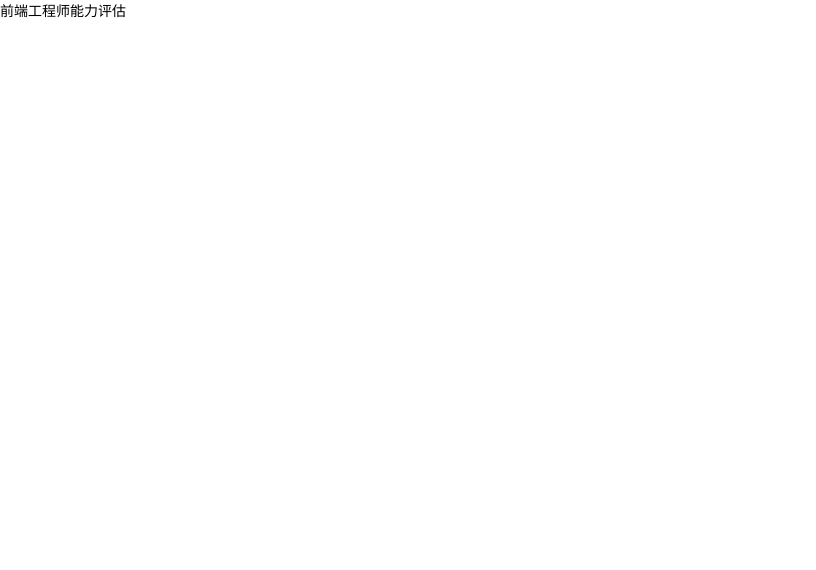
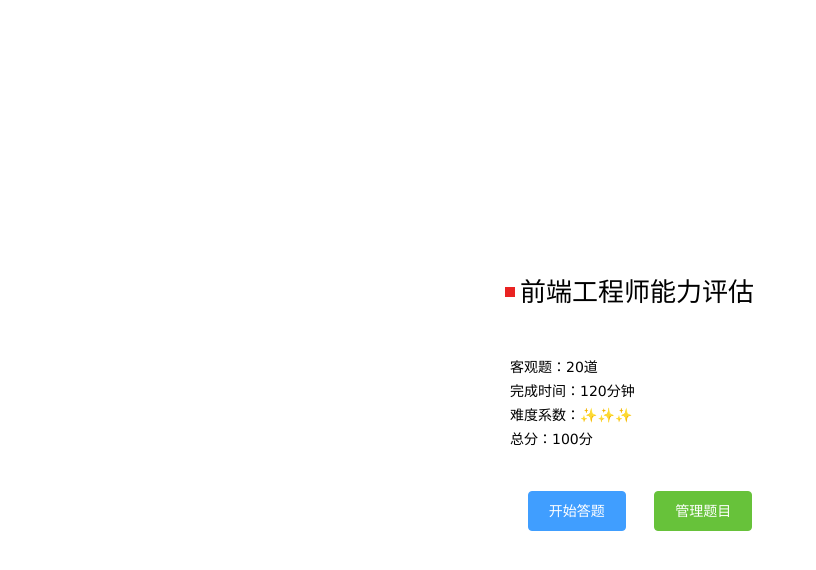
Before and after one commit to MrGuang123/answer-project, a Vue app: page / in a window 1280 px wide. Shown: the top 570 px of the page, without its empty margins (0-816 px from the left). Built offline with nearby package versions, Linux system fonts and the light colour scheme.

Commit message:
index complete, cancel eslint

```diff
--- a/config/index.js
+++ b/config/index.js
@@ -22,7 +22,7 @@ module.exports = {
     // Use Eslint Loader?
     // If true, your code will be linted during bundling and
     // linting errors and warnings will be shown in the console.
-    useEslint: true,
+    useEslint: false,
     // If true, eslint errors and warnings will also be shown in the error overlay
     // in the browser.
     showEslintErrorsInOverlay: false,
--- a/src/views/index/index.vue
+++ b/src/views/index/index.vue
@@ -2,13 +2,62 @@
   <div class="index-control">
     <div class="inner">
       <h3>前端工程师能力评估</h3>
+      <ul class="introduce">
+        <li>客观题：20道</li>
+        <li>完成时间：120分钟</li>
+        <li>难度系数：✨✨✨</li>
+        <li>总分：100分</li>
+      </ul>
+      <el-row class="btn-group">
+        <el-button type="primary" @click="begin">开始答题</el-button>
+        <el-button type="success">管理题目</el-button>
+      </el-row>
     </div>
   </div>
 </template>
 <script>
-export default {}
+export default {
+  methods: {
+    begin() {
+      this.$route.push({
+        name: 'answer'
+      })
+    }
+  }
+}
 </script>
 <style lang="scss" scoped>
 .index-control {
+  height: 100vh;
+  min-height: 500px;
+  display: flex;
+  align-items: center;
+  .inner {
+    width: 300px;
+    margin: 0 auto;
+    padding: 10px;
+    box-sizing: border-box;
+    h3 {
+      font-size: 26px;
+      padding-left: 20px;
+      margin-bottom: 40px;
+      line-height: 46px;
+      background: linear-gradient(0deg, #e92322, #e92322);
+      background-size: 10px 10px;
+      background-repeat: no-repeat;
+      background-position: 5px 18px;
+    }
+    .introduce {
+      margin-bottom: 40px;
+      li {
+        line-height: 24px;
+        padding-left: 10px;
+      }
+    }
+    .btn-group {
+      display: flex;
+      justify-content: space-around;
+    }
+  }
 }
 </style>
```
